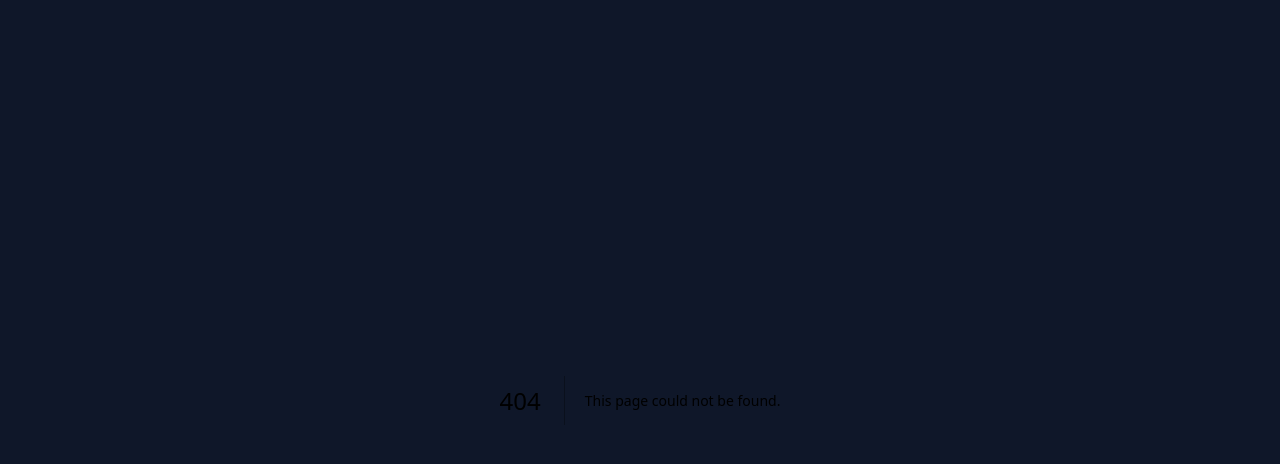
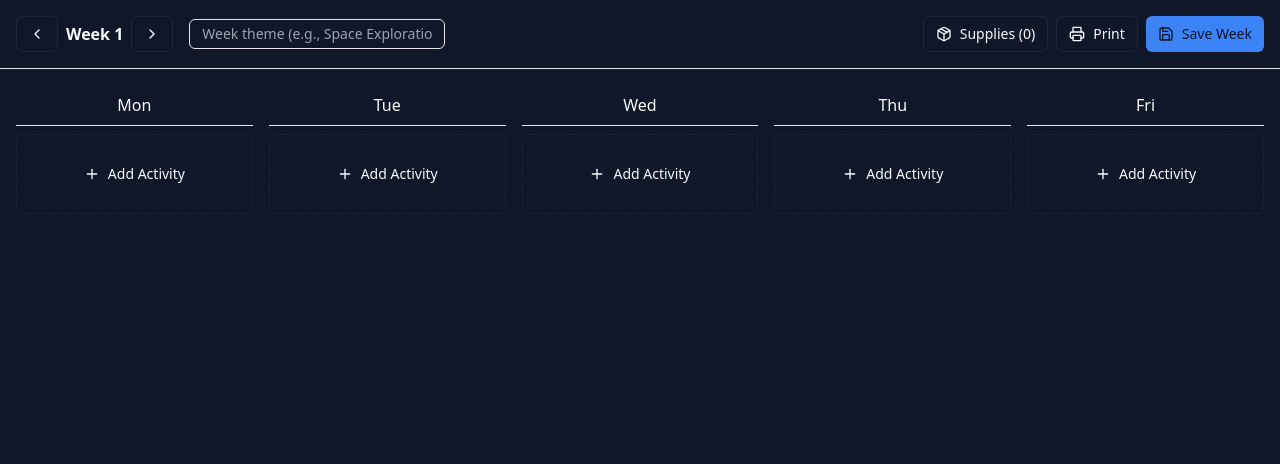
Before and after one commit to behindthegarage/kidsclubplans-conversational, a Next.js app in the folder frontend/: page /schedule in a window 1280 px wide. Before the commit this address had no page. Shown: the top 464 px of the page. Built offline with nearby package versions, Linux system fonts and the light colour scheme.

Commit message:
Add: Weekly Scheduler and navigation links

```diff
--- /dev/null
+++ b/frontend/app/schedule/page.tsx
@@ -0,0 +1,15 @@
+import { WeeklyScheduler } from '@/components/WeeklyScheduler';
+import { Metadata } from 'next';
+
+export const metadata: Metadata = {
+  title: 'Weekly Schedule - KidsClubPlans',
+  description: 'Plan your summer camp week by week',
+};
+
+export default function SchedulePage() {
+  return (
+    <div className="h-[calc(100vh-4rem)]">
+      <WeeklyScheduler />
+    </div>
+  );
+}
--- a/frontend/components/ChatInterface.tsx
+++ b/frontend/components/ChatInterface.tsx
@@ -9,7 +9,7 @@ import { Phase4ToolsPanel } from './Phase4ToolsPanel';
 import { ScheduleManager } from './ScheduleManager';
 import { ScrollArea } from '@/components/ui/scroll-area';
 import { Button } from '@/components/ui/button';
-import { Trash2, Sparkles, Wand2, X } from 'lucide-react';
+import { Trash2, Sparkles, Wand2, X, LayoutGrid, CalendarDays, MessageSquare } from 'lucide-react';
 
 const WELCOME = `👋 Hi! I'm your KidsClubPlans assistant. I can help you:
 
@@ -262,6 +262,22 @@ export function ChatInterface() {
         </div>
 
         <div className="flex items-center gap-2">
+          <Button
+            variant="ghost"
+            size="sm"
+            onClick={() => window.location.href = '/activities'}
+          >
+            <LayoutGrid className="w-4 h-4 mr-1" />
+            Activities
+          </Button>
+          <Button
+            variant="ghost"
+            size="sm"
+            onClick={() => window.location.href = '/schedule'}
+          >
+            <CalendarDays className="w-4 h-4 mr-1" />
+            Schedule
+          </Button>
           <ScheduleManager onSelectSchedule={handleLoadSchedule} />
           <Button
             variant={showTools ? "default" : "outline"}
--- /dev/null
+++ b/frontend/components/WeeklyScheduler.tsx
@@ -0,0 +1,275 @@
+'use client';
+
+import React, { useState, useEffect } from 'react';
+import { Card, CardContent, CardHeader, CardTitle } from '@/components/ui/card';
+import { Button } from '@/components/ui/button';
+import { Badge } from '@/components/ui/badge';
+import { ScrollArea } from '@/components/ui/scroll-area';
+import {
+  ChevronLeft,
+  ChevronRight,
+  Calendar,
+  Clock,
+  Package,
+  Printer,
+  Plus,
+  Trash2,
+  Save
+} from 'lucide-react';
+import { cn } from '@/lib/utils';
+
+interface ScheduledActivity {
+  id: string;
+  activity_id: string;
+  title: string;
+  description: string;
+  start_time: string;
+  duration_minutes: number;
+  type: string;
+  supplies?: string;
+}
+
+interface WeekSchedule {
+  weekNumber: number;
+  theme: string;
+  monday: ScheduledActivity[];
+  tuesday: ScheduledActivity[];
+  wednesday: ScheduledActivity[];
+  thursday: ScheduledActivity[];
+  friday: ScheduledActivity[];
+}
+
+const DAYS = ['monday', 'tuesday', 'wednesday', 'thursday', 'friday'] as const;
+const DAY_LABELS = { monday: 'Mon', tuesday: 'Tue', wednesday: 'Wed', thursday: 'Thu', friday: 'Fri' };
+
+const TIME_SLOTS = [
+  '7:00 AM', '8:00 AM', '9:00 AM', '10:00 AM', '11:00 AM',
+  '12:00 PM', '1:00 PM', '2:00 PM', '3:00 PM', '4:00 PM', '5:00 PM', '6:00 PM'
+];
+
+interface WeeklySchedulerProps {
+  initialWeek?: number;
+  onSave?: (schedule: WeekSchedule) => void;
+}
+
+export function WeeklyScheduler({ initialWeek = 1, onSave }: WeeklySchedulerProps) {
+  const [currentWeek, setCurrentWeek] = useState(initialWeek);
+  const [schedule, setSchedule] = useState<WeekSchedule>({
+    weekNumber: initialWeek,
+    theme: '',
+    monday: [],
+    tuesday: [],
+    wednesday: [],
+    thursday: [],
+    friday: [],
+  });
+  const [showSupplyList, setShowSupplyList] = useState(false);
+
+  const addActivity = (day: typeof DAYS[number], activity: Partial<ScheduledActivity>) => {
+    setSchedule(prev => ({
+      ...prev,
+      [day]: [...prev[day], {
+        id: Math.random().toString(36).substr(2, 9),
+        activity_id: activity.activity_id || '',
+        title: activity.title || 'New Activity',
+        description: activity.description || '',
+        start_time: activity.start_time || '9:00 AM',
+        duration_minutes: activity.duration_minutes || 60,
+        type: activity.type || 'Other',
+        supplies: activity.supplies || '',
+      }],
+    }));
+  };
+
+  const removeActivity = (day: typeof DAYS[number], activityId: string) => {
+    setSchedule(prev => ({
+      ...prev,
+      [day]: prev[day].filter(a => a.id !== activityId),
+    }));
+  };
+
+  const getAllSupplies = () => {
+    const allSupplies: string[] = [];
+    DAYS.forEach(day => {
+      schedule[day].forEach(activity => {
+        if (activity.supplies) {
+          allSupplies.push(...activity.supplies.split(',').map(s => s.trim()));
+        }
+      });
+    });
+    return Array.from(new Set(allSupplies)).filter(Boolean).sort();
+  };
+
+  const handlePrint = () => {
+    window.print();
+  };
+
+  const handleSave = () => {
+    onSave?.(schedule);
+  };
+
+  return (
+    <div className="flex flex-col h-full">
+      {/* Header */}
+      <div className="border-b p-4 space-y-4">
+        <div className="flex items-center justify-between">
+          <div className="flex items-center gap-4">
+            <div className="flex items-center gap-2">
+              <Button
+                variant="outline"
+                size="sm"
+                onClick={() => setCurrentWeek(prev => Math.max(1, prev - 1))}
+              >
+                <ChevronLeft className="w-4 h-4" />
+              </Button>
+              <span className="font-semibold">Week {currentWeek}</span>
+              <Button
+                variant="outline"
+                size="sm"
+                onClick={() => setCurrentWeek(prev => prev + 1)}
+              >
+                <ChevronRight className="w-4 h-4" />
+              </Button>
+            </div>
+
+            <input
+              type="text"
+              placeholder="Week theme (e.g., Space Exploration)..."
+              value={schedule.theme}
+              onChange={(e) => setSchedule(prev => ({ ...prev, theme: e.target.value }))}
+              className="px-3 py-1 text-sm border rounded-md bg-background w-64"
+            />
+          </div>
+
+          <div className="flex gap-2">
+            <Button
+              variant="outline"
+              size="sm"
+              onClick={() => setShowSupplyList(!showSupplyList)}
+            >
+              <Package className="w-4 h-4 mr-2" />
+              Supplies ({getAllSupplies().length})
+            </Button>
+            <Button
+              variant="outline"
+              size="sm"
+              onClick={handlePrint}
+            >
+              <Printer className="w-4 h-4 mr-2" />
+              Print
+            </Button>
+            <Button
+              size="sm"
+              onClick={handleSave}
+            >
+              <Save className="w-4 h-4 mr-2" />
+              Save Week
+            </Button>
+          </div>
+        </div>
+      </div>
+
+      {/* Main Schedule Grid */}
+      <div className="flex-1 flex overflow-hidden">
+        <ScrollArea className="flex-1">
+          <div className="p-4 min-w-[800px]">
+            <div className="grid grid-cols-5 gap-4">
+              {DAYS.map((day) => (
+                <DayColumn
+                  key={day}
+                  day={day}
+                  label={DAY_LABELS[day]}
+                  activities={schedule[day]}
+                  onAddActivity={(activity) => addActivity(day, activity)}
+                  onRemoveActivity={(id) => removeActivity(day, id)}
+                />
+              ))}
+            </div>
+          </div>
+        </ScrollArea>
+
+        {/* Supply List Sidebar */}
+        {showSupplyList && (
+          <div className="w-80 border-l bg-muted/30 p-4">
+            <h3 className="font-semibold mb-4 flex items-center gap-2">
+              <Package className="w-4 h-4" />
+              Supply List
+            </h3>
+            <div className="space-y-2">
+              {getAllSupplies().length === 0 ? (
+                <p className="text-sm text-muted-foreground">
+                  Add activities to see supplies needed
+                </p>
+              ) : (
+                getAllSupplies().map((supply, i) => (
+                  <label key={i} className="flex items-center gap-2 text-sm">
+                    <input type="checkbox" className="rounded" />
+                    <span>{supply}</span>
+                  </label>
+                ))
+              )}
+            </div>
+          </div>
+        )}
+      </div>
+    </div>
+  );
+}
+
+interface DayColumnProps {
+  day: string;
+  label: string;
+  activities: ScheduledActivity[];
+  onAddActivity: (activity: Partial<ScheduledActivity>) => void;
+  onRemoveActivity: (id: string) => void;
+}
+
+function DayColumn({ day, label, activities, onAddActivity, onRemoveActivity }: DayColumnProps) {
+  const [showAddForm, setShowAddForm] = useState(false);
+
+  return (
+    <div className="flex flex-col h-full">
+      <div className="text-center py-2 font-medium border-b mb-2">
+        {label}
+      </div>
+
+      <div className="flex-1 space-y-2 min-h-[400px]">
+        {activities.map((activity) => (
+          <Card key={activity.id} className="relative group">
+            <CardContent className="p-3">
+              <div className="flex items-start justify-between gap-1">
+                <div className="flex-1 min-w-0">
+                  <p className="font-medium text-sm truncate">{activity.title}</p>
+                  <div className="flex items-center gap-2 text-xs text-muted-foreground mt-1">
+                    <Clock className="w-3 h-3" />
+                    {activity.start_time} ({activity.duration_minutes}min)
+                  </div>
+                  <Badge variant="outline" className="text-xs mt-2">
+                    {activity.type}
+                  </Badge>
+                </div>
+                <Button
+                  variant="ghost"
+                  size="sm"
+                  className="opacity-0 group-hover:opacity-100 h-6 w-6 p-0"
+                  onClick={() => onRemoveActivity(activity.id)}
+                >
+                  <Trash2 className="w-3 h-3 text-destructive" />
+                </Button>
+              </div>
+            </CardContent>
+          </Card>
+        ))}
+
+        <Button
+          variant="outline"
+          className="w-full h-20 border-dashed"
+          onClick={() => setShowAddForm(true)}
+        >
+          <Plus className="w-4 h-4 mr-2" />
+          Add Activity
+        </Button>
+      </div>
+    </div>
+  );
+}
```
Also changed, not shown: 1 other file (tests, documents, lock files or other folders).
